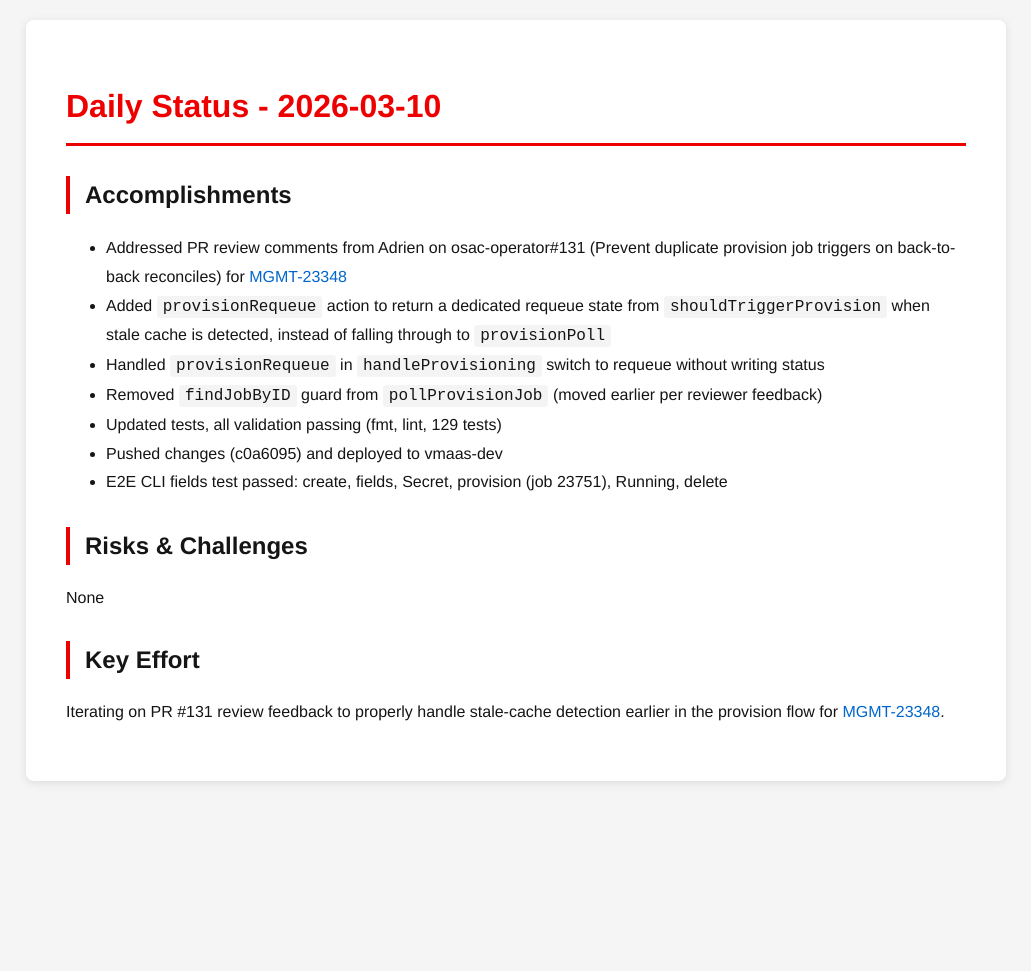
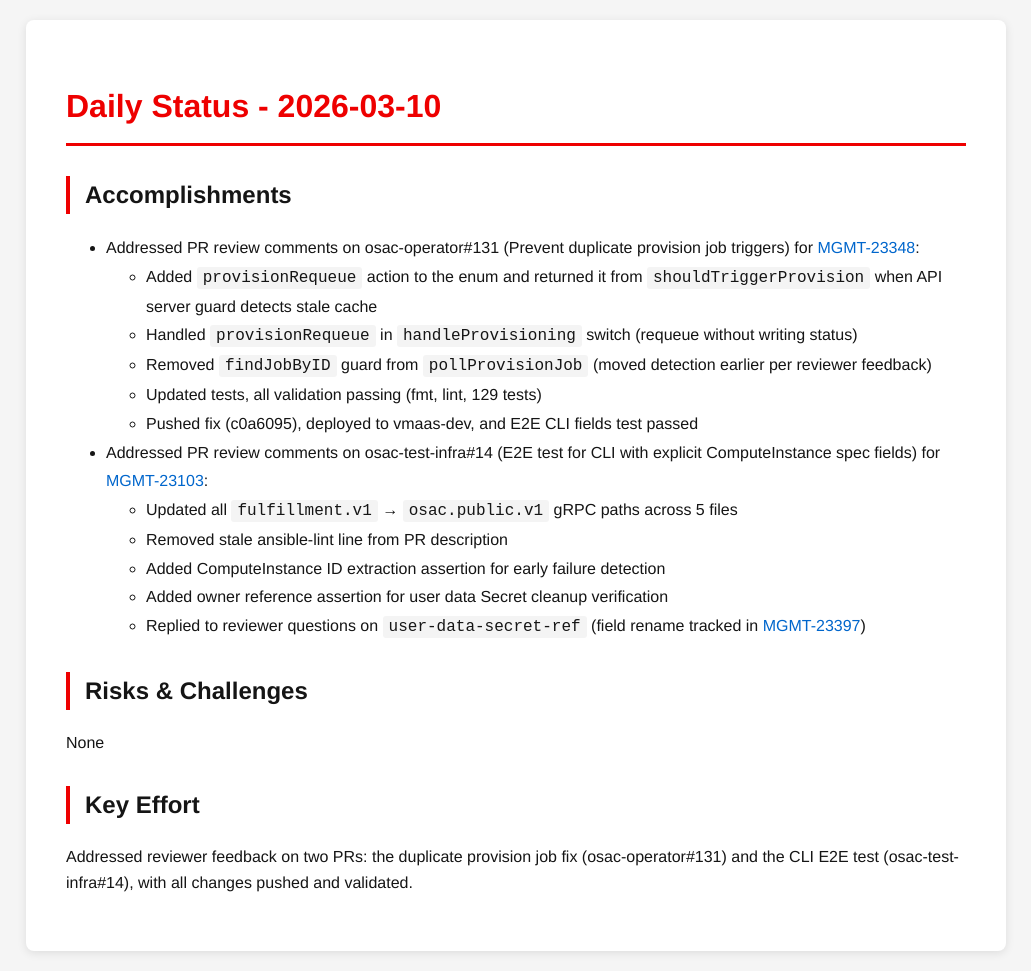
Before and after one commit to tzvatot/daily-status, a Jekyll site: the page built from 2026-03-10.md, in a window 1280 px wide. Shown: the whole page, without its empty margins (124-1155 px from the left). Built offline with Jekyll 4.4.1, drawn with Linux system fonts in a browser that asks for light colours; before the commit the page ends 900 px from its top, so only the background shows below that.

Commit message:
Daily status update - 2026-03-10

```diff
--- a/2026-03-10.md
+++ b/2026-03-10.md
@@ -7,16 +7,21 @@ date: 2026-03-10
 # Daily Status - 2026-03-10
 
 ## Accomplishments
-- Addressed PR review comments from Adrien on osac-operator#131 (Prevent duplicate provision job triggers on back-to-back reconciles) for [MGMT-23348](https://issues.redhat.com/browse/MGMT-23348)
-- Added `provisionRequeue` action to return a dedicated requeue state from `shouldTriggerProvision` when stale cache is detected, instead of falling through to `provisionPoll`
-- Handled `provisionRequeue` in `handleProvisioning` switch to requeue without writing status
-- Removed `findJobByID` guard from `pollProvisionJob` (moved earlier per reviewer feedback)
-- Updated tests, all validation passing (fmt, lint, 129 tests)
-- Pushed changes (c0a6095) and deployed to vmaas-dev
-- E2E CLI fields test passed: create, fields, Secret, provision (job 23751), Running, delete
+- Addressed PR review comments on osac-operator#131 (Prevent duplicate provision job triggers) for [MGMT-23348](https://issues.redhat.com/browse/MGMT-23348):
+  - Added `provisionRequeue` action to the enum and returned it from `shouldTriggerProvision` when API server guard detects stale cache
+  - Handled `provisionRequeue` in `handleProvisioning` switch (requeue without writing status)
+  - Removed `findJobByID` guard from `pollProvisionJob` (moved detection earlier per reviewer feedback)
+  - Updated tests, all validation passing (fmt, lint, 129 tests)
+  - Pushed fix (c0a6095), deployed to vmaas-dev, and E2E CLI fields test passed
+- Addressed PR review comments on osac-test-infra#14 (E2E test for CLI with explicit ComputeInstance spec fields) for [MGMT-23103](https://issues.redhat.com/browse/MGMT-23103):
+  - Updated all `fulfillment.v1` → `osac.public.v1` gRPC paths across 5 files
+  - Removed stale ansible-lint line from PR description
+  - Added ComputeInstance ID extraction assertion for early failure detection
+  - Added owner reference assertion for user data Secret cleanup verification
+  - Replied to reviewer questions on `user-data-secret-ref` (field rename tracked in [MGMT-23397](https://issues.redhat.com/browse/MGMT-23397))
 
 ## Risks & Challenges
 None
 
 ## Key Effort
-Iterating on PR #131 review feedback to properly handle stale-cache detection earlier in the provision flow for [MGMT-23348](https://issues.redhat.com/browse/MGMT-23348).
+Addressed reviewer feedback on two PRs: the duplicate provision job fix (osac-operator#131) and the CLI E2E test (osac-test-infra#14), with all changes pushed and validated.
```
